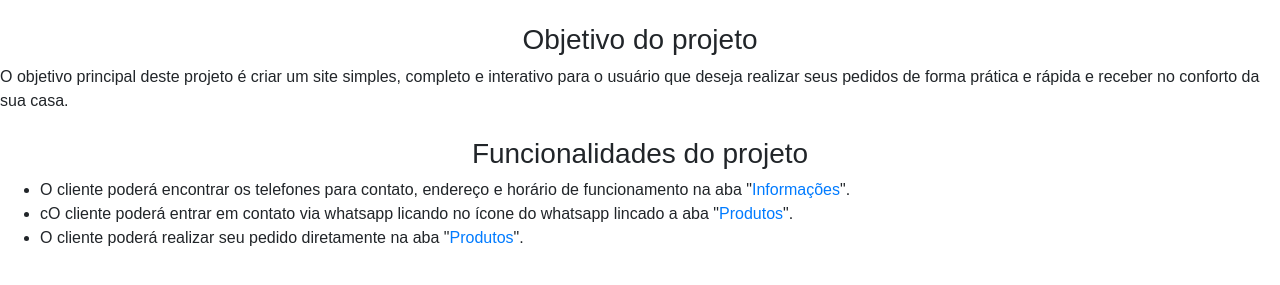
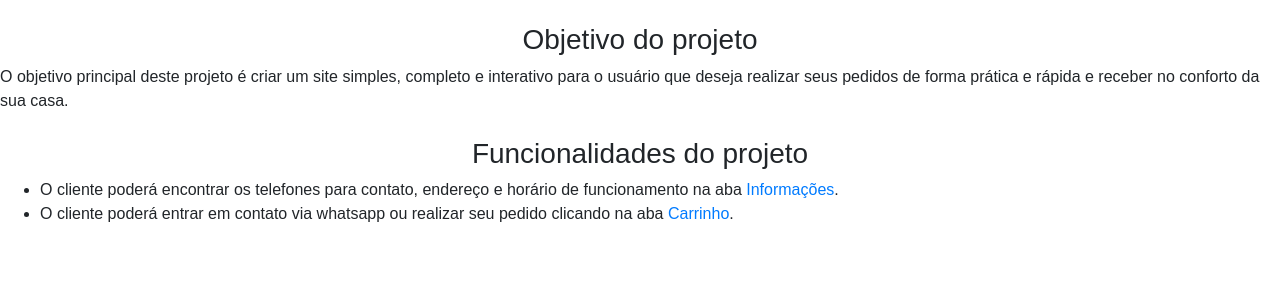
Before and after one commit to BeatrizBonetto/desenvolvimento.web, a plain HTML site: page docs/index.html in a window 1280 px wide. Shown: the part 369-654 px from the top of the page. Drawn offline with nearby package versions, Linux system fonts and the light colour scheme.

Commit message:
Atualização index

```diff
--- a/docs/index.html
+++ b/docs/index.html
@@ -39,24 +39,19 @@
     </div>
 
     <h3 class="mt-4">Objetivo do projeto</h3>
-    <p>
-        O objetivo principal deste projeto é criar um site simples, completo e interativo para o usuário que deseja
+    <p> O objetivo principal deste projeto é criar um site simples, completo e interativo para o usuário que deseja
          realizar seus pedidos de forma prática e rápida e receber no conforto da sua casa.
     </p>
 
     <h3 class="mt-4">Funcionalidades do projeto</h3>
     <ul>
         <li>
-            O cliente poderá encontrar os telefones para contato, endereço e horário de funcionamento na aba "<a
-            href="./Docs/Pages/informacoes.html">Informações</a>".
+            O cliente poderá encontrar os telefones para contato, endereço e horário de funcionamento na aba <a
+            href="./Docs/Pages/informacoes.html">Informações</a>.
         </li>
         <li>
-            cO cliente poderá entrar em contato via whatsapp licando no ícone do whatsapp lincado a aba "<a
-                href="./Docs/Pages/orcamento.html">Produtos</a>".
-        </li>
-        <li>
-            O cliente poderá realizar seu pedido diretamente na aba "<a
-                href="./Docs/Pages/produtos.html">Produtos</a>".
+            O cliente poderá entrar em contato via whatsapp ou realizar seu pedido clicando na aba <a
+                href="./Docs/Pages/produtos.html">Carrinho</a>.
         </li>
 
     </ul>
```
